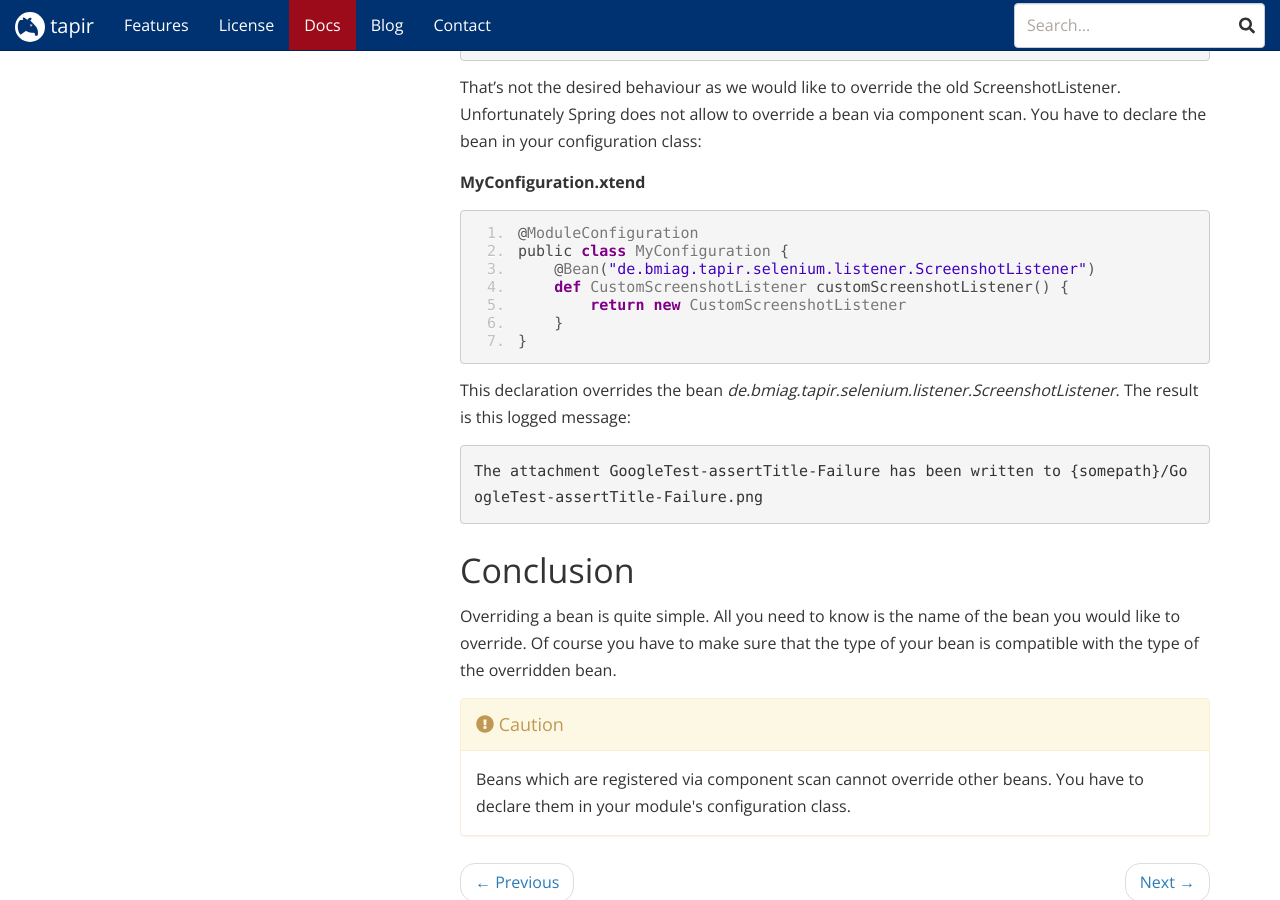
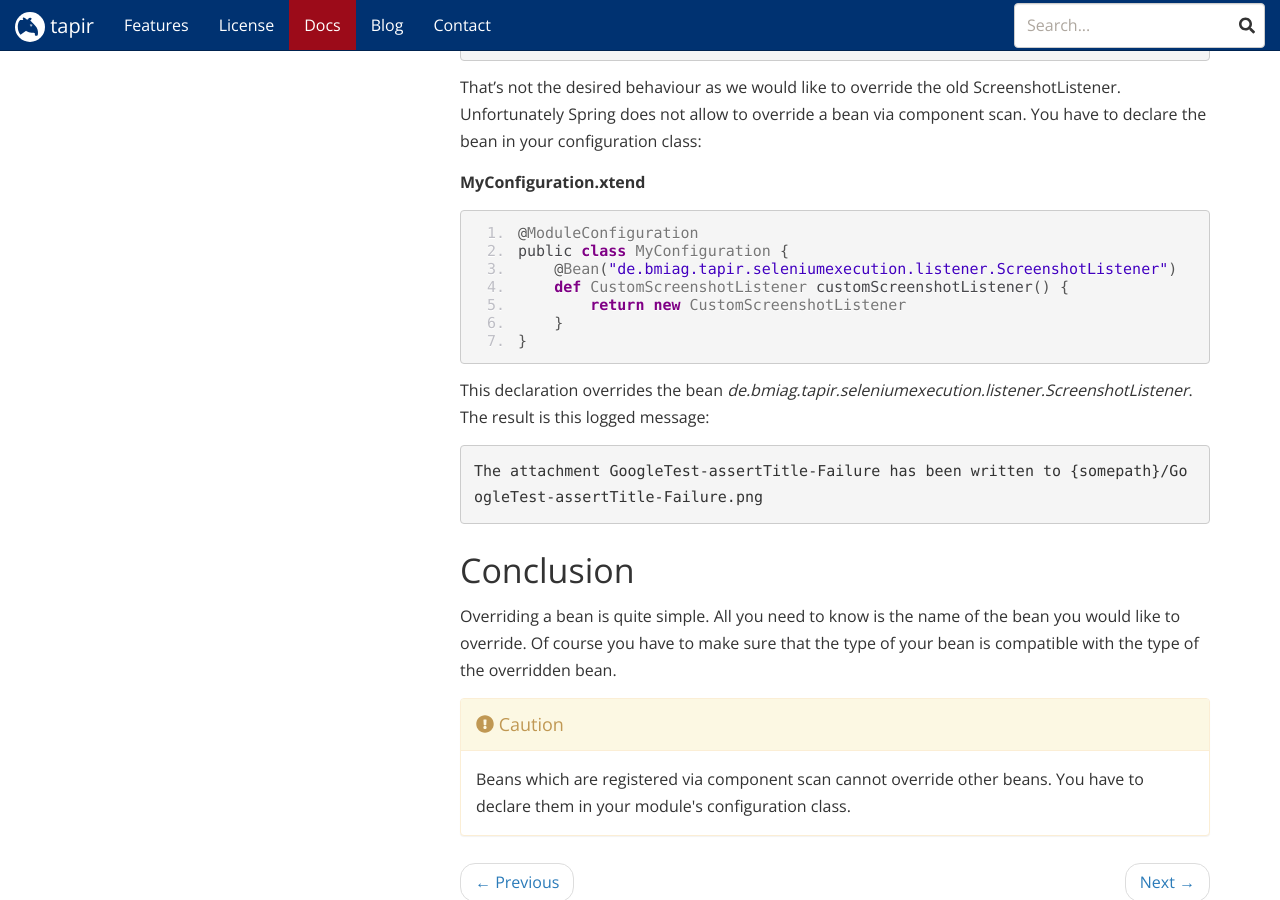
Before and after one commit to tapir-test/tapir-website, a Jekyll site: the page built from _docs/customization/Custom_Implementation.md, in a window 1280 px wide and 900 px high, scrolled down 1376 px. Built offline with Jekyll 4.4.1, drawn with Linux system fonts in a browser that asks for light colours; nearby versions of some CDN libraries; comment, search, counter and statistics services are not loaded.

Commit message:
Corrected invalid bean name.
Signed-off-by: Nils Christian Ehmke <nils-christian.ehmke@bmiag.de>

````diff
--- a/_docs/customization/Custom_Implementation.md
+++ b/_docs/customization/Custom_Implementation.md
@@ -72,7 +72,7 @@ configuration class:
 ``` xtend
 @ModuleConfiguration
 public class MyConfiguration {
-    @Bean("de.bmiag.tapir.selenium.listener.ScreenshotListener")
+    @Bean("de.bmiag.tapir.seleniumexecution.listener.ScreenshotListener")
     def CustomScreenshotListener customScreenshotListener() {
         return new CustomScreenshotListener
     }
@@ -80,7 +80,7 @@ public class MyConfiguration {
 ```
 
 This declaration overrides the bean
-*de.bmiag.tapir.selenium.listener.ScreenshotListener*. The result is
+*de.bmiag.tapir.seleniumexecution.listener.ScreenshotListener*. The result is
 this logged message:
 
     The attachment GoogleTest-assertTitle-Failure has been written to {somepath}/GoogleTest-assertTitle-Failure.png
````
